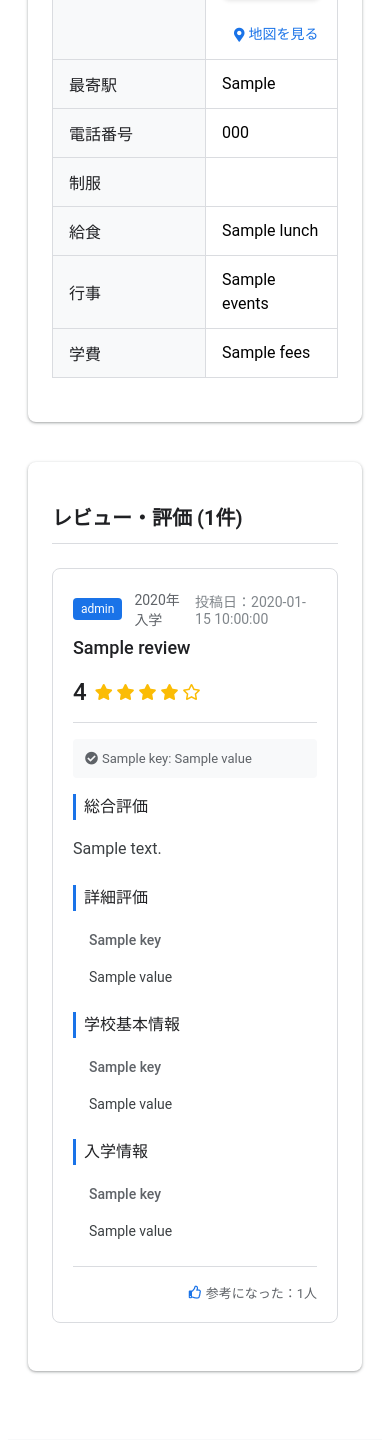
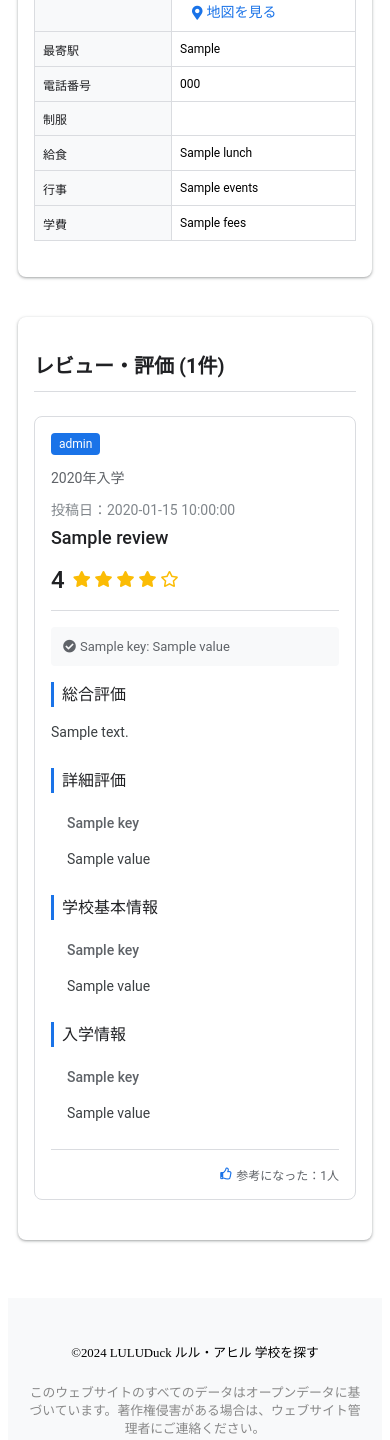
Before and after one commit to goodtidings2023/japanSchoolSearch, a Flask app: template templates/school_detail.html in a window 390 px wide. Shown: the part 723-2163 px from the top of the page. Run offline with Flask 2, Linux system fonts and the light colour scheme; the template is opened without the code that fills it: most values are stand-ins (such as "Sample title", 1, 10 or a date in 2020).

Commit message:
0.39
添加学校详情页加载动画

```diff
--- a/static/style.css
+++ b/static/style.css
@@ -900,14 +900,14 @@ td {
 
 /* 调整其他列的宽度 */
 .results-container table th:nth-child(1) { width: 20%; }  /* 学校名 */
-.results-container table th:nth-child(2) { width: 15%; }  /* 国公私立 */
+.results-container table th:nth-child(2) { width: 15%; }  /* 国公私 */
 .results-container table th:nth-child(3) { width: 15%; }  /* 男女共学 */
 .results-container table th:nth-child(4) { width: 35%; }  /* 所在地 */
 .results-container table th:nth-child(5) { width: 15%; }  /* 評価 */
 
 /* 修改评分样式 */
 .results-container table td:nth-child(5) {  /* 评分列 */
-    padding-right: 20px;  /* 添加右边距 */
+    padding-right: 20px;  /* 添右边距 */
 }
 
 .rating {
@@ -1232,3 +1232,94 @@ td {
 .result-content a:hover {
     text-decoration: underline;
 }
+
+/* 适配移动端 */
+@media (max-width: 768px) {
+    .container {
+        padding: 10px;
+    }
+
+    .header .logo-container {
+        flex-direction: column;
+        align-items: center;
+        gap: 10px;
+    }
+
+    .school-detail {
+        padding: 16px;
+    }
+
+    .detail-table {
+        width: 100%;
+        font-size: 14px;
+    }
+
+    .detail-table th, .detail-table td {
+        padding: 8px;
+        font-size: 12px;
+    }
+
+    .map-container iframe {
+        width: 100%;
+        height: 300px;
+    }
+
+    .reviews-section {
+        padding: 16px;
+    }
+
+    .review-card {
+        padding: 16px;
+    }
+
+    .review-header {
+        flex-direction: column;
+        gap: 10px;
+    }
+
+    .review-user-info {
+        flex-direction: column;
+        align-items: flex-start;
+    }
+
+    .review-content {
+        font-size: 14px;
+    }
+
+    .review-section h3 {
+        font-size: 16px;
+    }
+
+    .review-footer {
+        font-size: 12px;
+    }
+}
+
+/* 预加载动画样式 */
+.preloader {
+    position: fixed;
+    top: 0;
+    left: 0;
+    width: 100%;
+    height: 100%;
+    background-color: #fff;
+    display: flex;
+    justify-content: center;
+    align-items: center;
+    z-index: 10000;
+    transition: opacity 0.5s ease;
+}
+
+.spinner {
+    border: 8px solid #f3f3f3;
+    border-top: 8px solid var(--primary-color);
+    border-radius: 50%;
+    width: 60px;
+    height: 60px;
+    animation: spin 1s linear infinite;
+}
+
+@keyframes spin {
+    0% { transform: rotate(0deg); }
+    100% { transform: rotate(360deg); }
+}
--- a/templates/school_detail.html
+++ b/templates/school_detail.html
@@ -19,6 +19,11 @@
     crossorigin="anonymous"></script>
 </head>
 <body>
+    <!-- 添加预加载动画 -->
+    <div id="preloader" class="preloader">
+        <div class="spinner"></div>
+    </div>
+
     <div class="container">
         <div class="header">
             <a href="/" class="header-logo">
@@ -190,5 +195,16 @@
         {% endif %}
     </div>
     {% include 'footer.html' %}
+
+    <script>
+        // 页面加载完成后隐藏预加载动画
+        window.addEventListener('load', function() {
+            const preloader = document.getElementById('preloader');
+            preloader.style.opacity = '0';
+            setTimeout(() => {
+                preloader.style.display = 'none';
+            }, 500); // 500ms后完全隐藏
+        });
+    </script>
 </body>
 </html>
```
